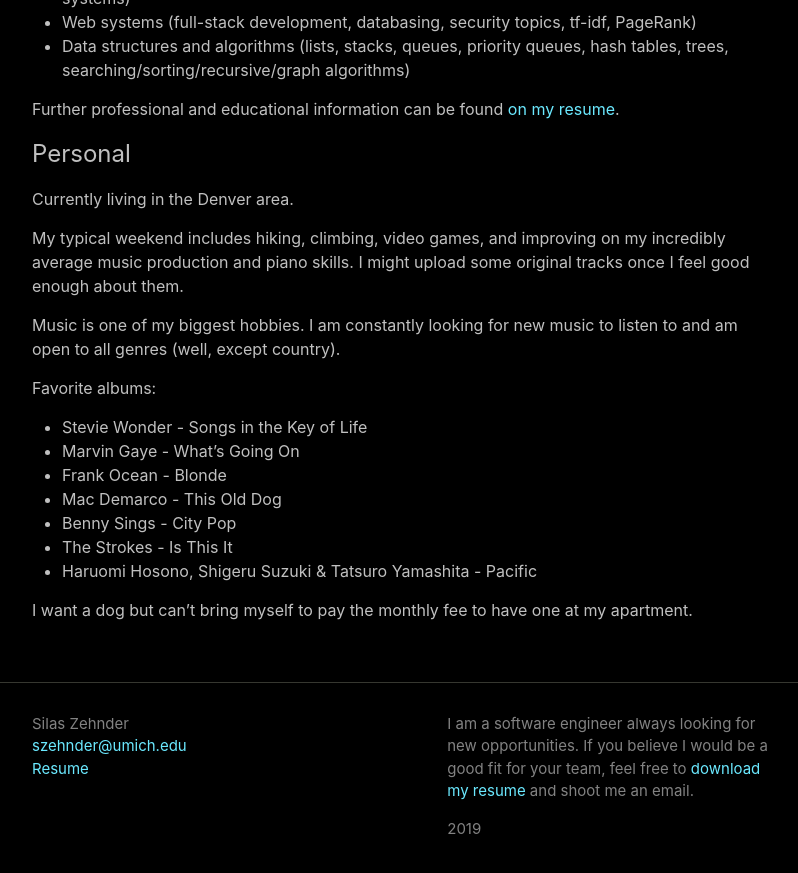
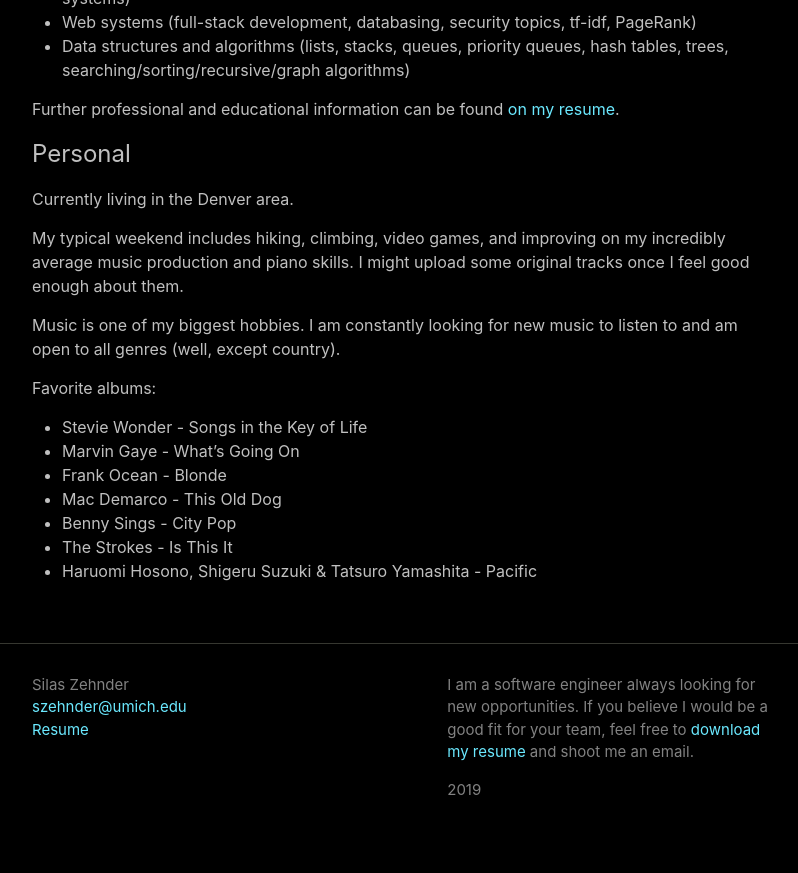
Before and after one commit to silaszehnder/silaszehnder.github.io, a Jekyll site: the page built from about.md, in a window 1280 px wide and 900 px high, scrolled down 770 px. Shown: the top 873 px of the window, without its empty margins (238-1036 px from the left). Built offline with Jekyll 4.4.1, drawn with Linux system fonts in a browser that asks for light colours.

Commit message:
Update about.md

```diff
--- a/about.md
+++ b/about.md
@@ -47,5 +47,3 @@ Favorite albums:
 * Benny Sings - City Pop
 * The Strokes - Is This It
 * Haruomi Hosono, Shigeru Suzuki & Tatsuro Yamashita - Pacific
-
-I want a dog but can't bring myself to pay the monthly fee to have one at my apartment.
```
